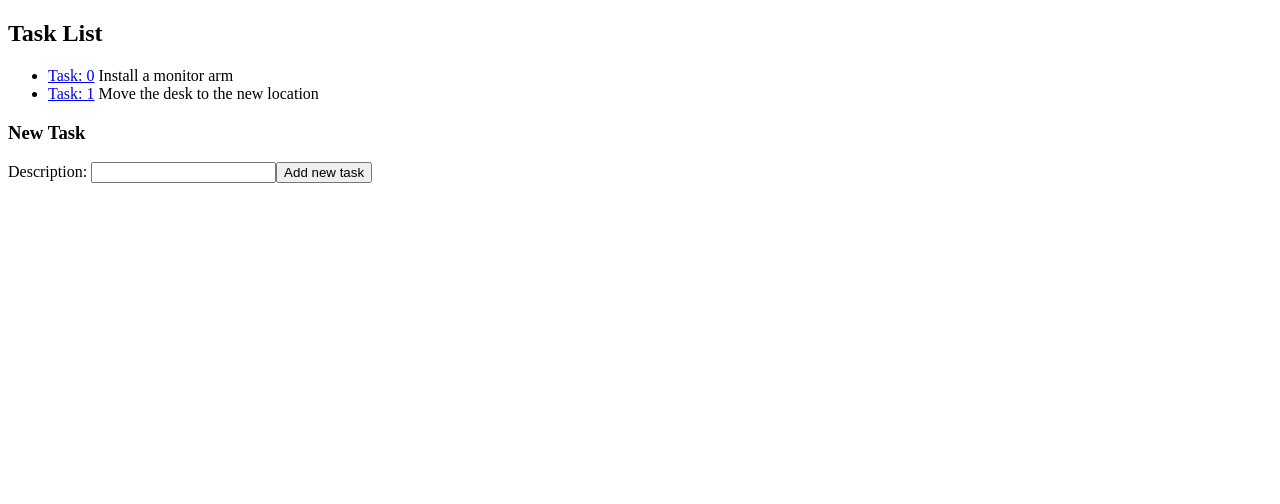
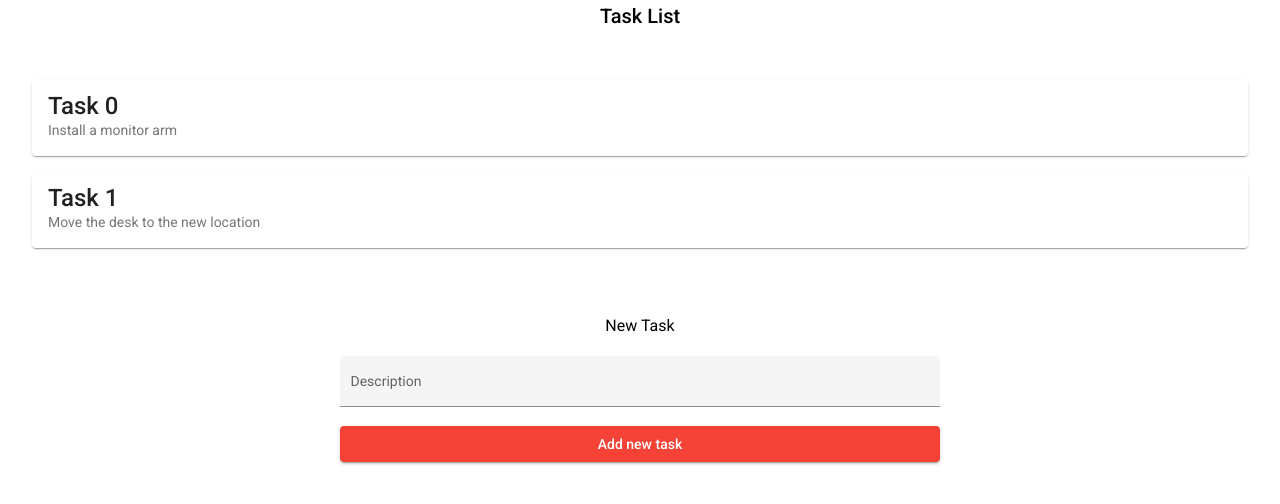
Before and after one commit to khuongnmdev/csv-coding-assignment-angular, an Angular app: page / in a window 1280 px wide. Shown: the top 504 px of the page. Built offline with nearby package versions, Linux system fonts and the light colour scheme.

Commit message:
Add angular material theme

```diff
--- a/angular.json
+++ b/angular.json
@@ -26,6 +26,7 @@
               "src/assets"
             ],
             "styles": [
+              "./node_modules/@angular/material/prebuilt-themes/deeppurple-amber.css",
               "src/styles.css"
             ],
             "scripts": [],
@@ -83,6 +84,7 @@
             "tsConfig": "src/tsconfig.spec.json",
             "karmaConfig": "src/karma.conf.js",
             "styles": [
+              "./node_modules/@angular/material/prebuilt-themes/deeppurple-amber.css",
               "src/styles.css"
             ],
             "scripts": [],
--- a/package.json
+++ b/package.json
@@ -3,16 +3,19 @@
   "version": "0.0.0",
   "private": true,
   "dependencies": {
+    "@angular/animations": "12.2.3",
+    "@angular/cdk": "^12.2.13",
     "@angular/common": "12.2.3",
     "@angular/compiler": "12.2.3",
     "@angular/core": "12.2.3",
     "@angular/forms": "12.2.3",
+    "@angular/material": "^12.2.13",
     "@angular/platform-browser": "12.2.3",
     "@angular/platform-browser-dynamic": "12.2.3",
     "@angular/router": "12.2.3",
     "core-js": "2.6.2",
+    "rxjs": "^6.6.7",
     "sass": "^1.38.1",
-    "rxjs": "^6.6.7",
     "zone.js": "~0.11.4"
   },
   "scripts": {
--- a/src/app/app.module.ts
+++ b/src/app/app.module.ts
@@ -6,6 +6,8 @@ import { AppComponent } from './app.component';
 import { BackendService } from './backend.service';
 import { TaskDetailComponent } from './task-detail/task-detail.component';
 import { TaskListComponent } from './task-list/task-list.component';
+import { MaterialModule } from './theme/material.module';
+import { NoopAnimationsModule } from '@angular/platform-browser/animations';
 @NgModule({
   declarations: [
     AppComponent,
@@ -16,6 +18,8 @@ import { TaskListComponent } from './task-list/task-list.component';
     BrowserModule,
     AppRoutingModule,
     FormsModule,
+    MaterialModule,
+    NoopAnimationsModule,
   ],
   providers: [BackendService],
   bootstrap: [AppComponent]
--- a/src/app/task-detail/task-detail.component.html
+++ b/src/app/task-detail/task-detail.component.html
@@ -1,17 +1,46 @@
-<h2>Task Detail</h2>
+<h2 class="title">Task Detail</h2>
+
 <a routerLink="/">Go to Task List</a>
 
 <ng-container *ngIf="task$ | async as task; else notFoundTask">
-  <div>
+  <form (submit)="updateTask()" class="form">
     <h2>Task Id: {{ task.id }}</h2>
-    <p>{{ task.description }}</p>
+
+    <mat-form-field appearance="fill">
+      <mat-label>Description</mat-label>
+      <input
+        matInput
+        type="text"
+        [(ngModel)]="task.description"
+        name="description"
+      />
+    </mat-form-field>
+    <mat-form-field
+      appearance="fill"
+      *ngIf="user$ | async as user; else notFoundUser"
+    >
+      <mat-label>Assignee</mat-label>
+      <mat-select
+        [ngModel]="task.assignee"
+        name="assignee"
+        (ngModelChange)="(assignTask)"
+      >
+        <!-- <mat-option value="disabled">Option 1</mat-option> -->
+        <ng-container *ngIf="userList$ | async as userList">
+          <mat-option *ngFor="let user of userList" [value]="user.value">
+            {{ user.name }}
+          </mat-option>
+        </ng-container>
+      </mat-select>
+    </mat-form-field>
+
     Assignee:
     <ng-container *ngIf="user$ | async as user; else notFoundUser">
       <span>{{ user.name }}</span>
     </ng-container>
 
     <p>Status: {{ task.completed ? "Done" : "Incomplete" }}</p>
-  </div>
+  </form>
 </ng-container>
 
 <ng-template #notFoundTask>
--- a/src/app/task-detail/task-detail.component.ts
+++ b/src/app/task-detail/task-detail.component.ts
@@ -2,7 +2,7 @@ import { Component, OnInit } from '@angular/core';
 import { BackendService, Task, User } from '../backend.service';
 import { EMPTY, Observable, iif } from 'rxjs';
 import { ActivatedRoute } from '@angular/router';
-import { map, shareReplay, switchMap, switchMapTo } from 'rxjs/operators';
+import { map, shareReplay, switchMap, switchMapTo, tap } from 'rxjs/operators';
 
 export const TASK_ID_PARAM_KEY = 'taskId';
 
@@ -16,6 +16,7 @@ export class TaskDetailComponent implements OnInit {
   /** User to display. */
   protected readonly task$: Observable<Task>;
   protected readonly user$: Observable<User>;
+  protected readonly userList$: Observable<User[]>;
 
   private taskId: number;
 
@@ -31,6 +32,11 @@ export class TaskDetailComponent implements OnInit {
     this.user$ = this.task$.pipe(switchMap(task => iif(() => task.assigneeId !== null,
       this.backend.user(Number(task.assigneeId),
       ))))
+
+    this.userList$ = this.backend.users().pipe(
+      tap((users) => console.log(users)),
+      shareReplay({ refCount: true, bufferSize: 1 }),
+    );
 
   }
 
@@ -51,4 +57,5 @@ export class TaskDetailComponent implements OnInit {
       // () => console.log('Assign success!');
     )
   }
+
 }
--- a/src/app/task-list/task-list.component.css
+++ b/src/app/task-list/task-list.component.css
@@ -0,0 +1,17 @@
+.task-list {
+  padding: 2rem;
+}
+.task-list-item {
+  cursor: pointer;
+}
+.task-list-item:not(:last-of-type) {
+  margin-bottom: 1rem;
+}
+
+.form {
+  display: flex;
+  flex-direction: column;
+  max-width: 600px;
+  margin: 0 auto;
+  padding: 2rem;
+}
--- a/src/app/task-list/task-list.component.html
+++ b/src/app/task-list/task-list.component.html
@@ -1,17 +1,20 @@
-<h2>Task List</h2>
+<h2 class="title">Task List</h2>
 
-<ul>
-  <li *ngFor="let t of tasks$ | async as tasks">
-    <a routerLink="detail/{{ t.id }}">Task: {{ t.id }}</a>
-    {{ t.description }}
-  </li>
-</ul>
+<section class="task-list">
+  <ng-container *ngFor="let task of tasks$ | async as tasks">
+    <mat-card class="task-list-item" routerLink="detail/{{ task.id }}">
+      <mat-card-title>Task {{ task.id }}</mat-card-title>
+      <mat-card-subtitle>{{ task.description }}</mat-card-subtitle>
+    </mat-card>
+  </ng-container>
+</section>
 
-<form (submit)="addNewTask()">
-  <h3>New Task</h3>
-  <label for="">
-    <span>Description: </span>
-    <input type="text" [(ngModel)]="description" name="description" />
-  </label>
-  <button type="submit">Add new task</button>
+
+<form (submit)="addNewTask()" class="form">
+  <h3 class="title">New Task</h3>
+  <mat-form-field appearance="fill">
+    <mat-label>Description</mat-label>
+    <input matInput type="text" [(ngModel)]="description" name="description" />
+  </mat-form-field>
+  <button type="submit" mat-raised-button color="warn">Add new task</button>
 </form>
--- /dev/null
+++ b/src/app/theme/material.module.ts
@@ -0,0 +1,24 @@
+import { NgModule } from '@angular/core';
+import { CommonModule } from '@angular/common';
+
+import { MatCardModule } from '@angular/material/card';
+import { MatFormFieldModule } from '@angular/material/form-field';
+import { MatInputModule } from '@angular/material/input';
+import { MatButtonModule } from '@angular/material/button';
+import { MatSelectModule } from '@angular/material/select';
+
+const EXPORTED_MODULES = [
+  MatCardModule,
+  MatFormFieldModule,
+  MatInputModule,
+  MatButtonModule,
+  MatSelectModule
+]
+
+@NgModule({
+  imports: [
+    CommonModule,
+  ],
+  exports: [...EXPORTED_MODULES]
+})
+export class MaterialModule { }
--- a/src/index.html
+++ b/src/index.html
@@ -7,8 +7,11 @@
 
   <meta name="viewport" content="width=device-width, initial-scale=1">
   <link rel="icon" type="image/x-icon" href="favicon.ico">
+  <link rel="preconnect" href="https://fonts.gstatic.com">
+  <link href="https://fonts.googleapis.com/css2?family=Roboto:wght@300;400;500&display=swap" rel="stylesheet">
+  <link href="https://fonts.googleapis.com/icon?family=Material+Icons" rel="stylesheet">
 </head>
-<body>
+<body class="mat-typography">
   <app-root></app-root>
 </body>
 </html>
--- a/src/styles.css
+++ b/src/styles.css
@@ -1 +1,14 @@
 /* You can add global styles to this file, and also import other style files */
+
+html,
+body {
+  height: 100%;
+}
+body {
+  margin: 0;
+  font-family: Roboto, "Helvetica Neue", sans-serif;
+}
+
+.title {
+  text-align: center;
+}
```
Also changed, not shown: 1 other file (tests, documents, lock files or other folders).
